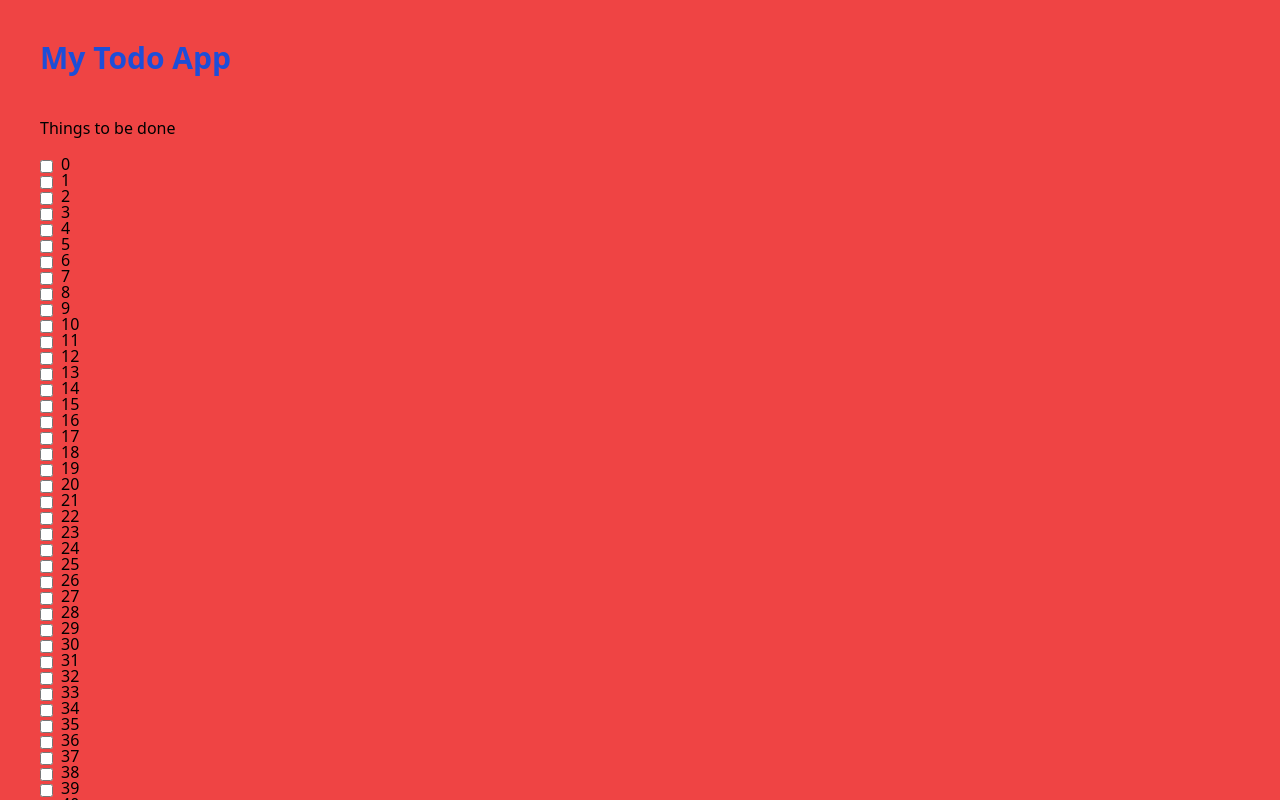
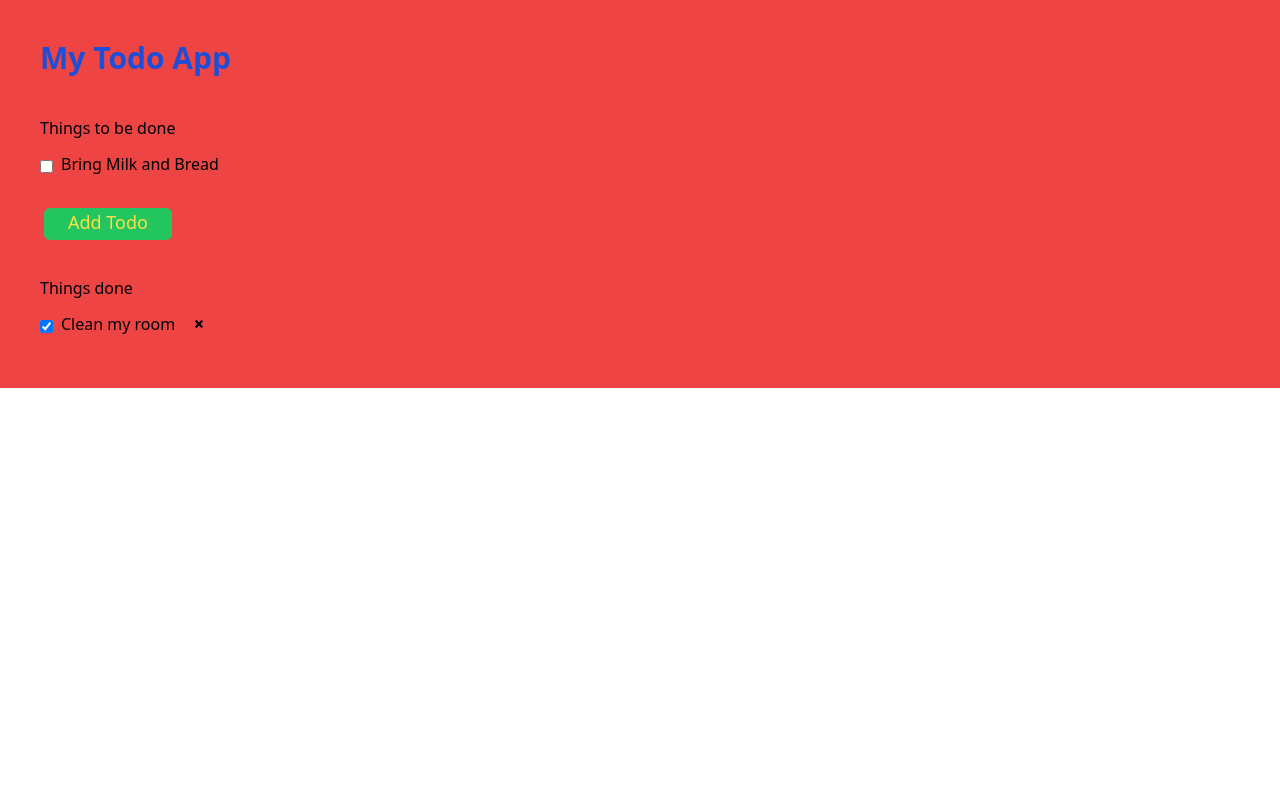
Before and after one commit to AyushVerma87654/To-Do-App, a React (Vite) app: page / in a window 1280 px wide. Shown: the top 800 px of the page. Built offline with nearby package versions, Linux system fonts and the light colour scheme.

Commit message:
Updated without retriving data from Local Storage due to errors

```diff
--- a/src/AddTodo.jsx
+++ b/src/AddTodo.jsx
@@ -15,9 +15,11 @@ function AddTodo({ addTodo }) {
   }
   function submitForm(event) {
     event.preventDefault();
-    addTodo(input);
-    setClick(!click);
-    setInput("");
+    if (input != "") {
+      addTodo(input);
+      setClick(!click);
+      setInput("");
+    }
   }
   function resetForm() {
     setInput("");
--- a/src/Display.jsx
+++ b/src/Display.jsx
@@ -1,9 +1,10 @@
 import React from "react";
 
-function Display({ data, onAdd, checked }) {
+function Display({ data, onAdd, checked, readOnly }) {
   return (
     <div className="flex h-4 space-x-2 items-center">
       <input
+        readOnly={readOnly}
         checked={checked}
         className="-mb-1"
         type="checkbox"
--- a/src/Todo.jsx
+++ b/src/Todo.jsx
@@ -4,14 +4,19 @@ import Display from "./Display";
 import { ImCross } from "react-icons/im";
 
 function Todo() {
-  const todoStorage = localStorage.getItem("Todo") || {
-    "Bring Milk and Bread": "Bring Milk and Bread",
-  };
-  const doneStorage = localStorage.getItem("Done") || {
-    "Clean My Room": "Clean My Room",
-  };
-  const [todo, setTodo] = useState(JSON.stringify(todoStorage));
-  const [done, setDone] = useState(JSON.stringify(doneStorage));
+  // const todoStorage = localStorage.getItem("Todo") || "{}";
+  // const doneStorage = localStorage.getItem("Done") || "{}";
+  // const td = JSON.stringify(todoStorage);
+  // const dd = JSON.stringify(doneStorage);
+  // console.log(td);
+  // console.log(dd);
+  // const [todo, setTodo] = useState(td);
+  // const [done, setDone] = useState(dd);
+
+  const td = { "Bring Milk and Bread": "Bring Milk and Bread" };
+  const dd = { "Clean my room": "Clean my room" };
+  const [todo, setTodo] = useState(td);
+  const [done, setDone] = useState(dd);
 
   const onAddFromTodo = (data) => {
     updatedDoneObject(data);
@@ -31,7 +36,6 @@ function Todo() {
   const addTodo = (data) => {
     const newTodo = { ...todo, [data]: data };
     setTodo(newTodo);
-    console.log("NewTodo", newTodo);
   };
 
   const updatedDoneObject = (data) => updateDone({ ...done, [data]: data });
@@ -77,6 +81,7 @@ function Todo() {
               data={item}
               onAdd={onAddFromDone}
               checked="true"
+              readOnly="readOnly"
             />
             <ImCross
               className="w-2 text-end"
@@ -90,15 +95,3 @@ function Todo() {
 }
 
 export default Todo;
-
-// name
-
-// Things to be done heading
-
-// list
-
-// add Todo = button
-
-// Things done heading
-
-// list cross button
```
